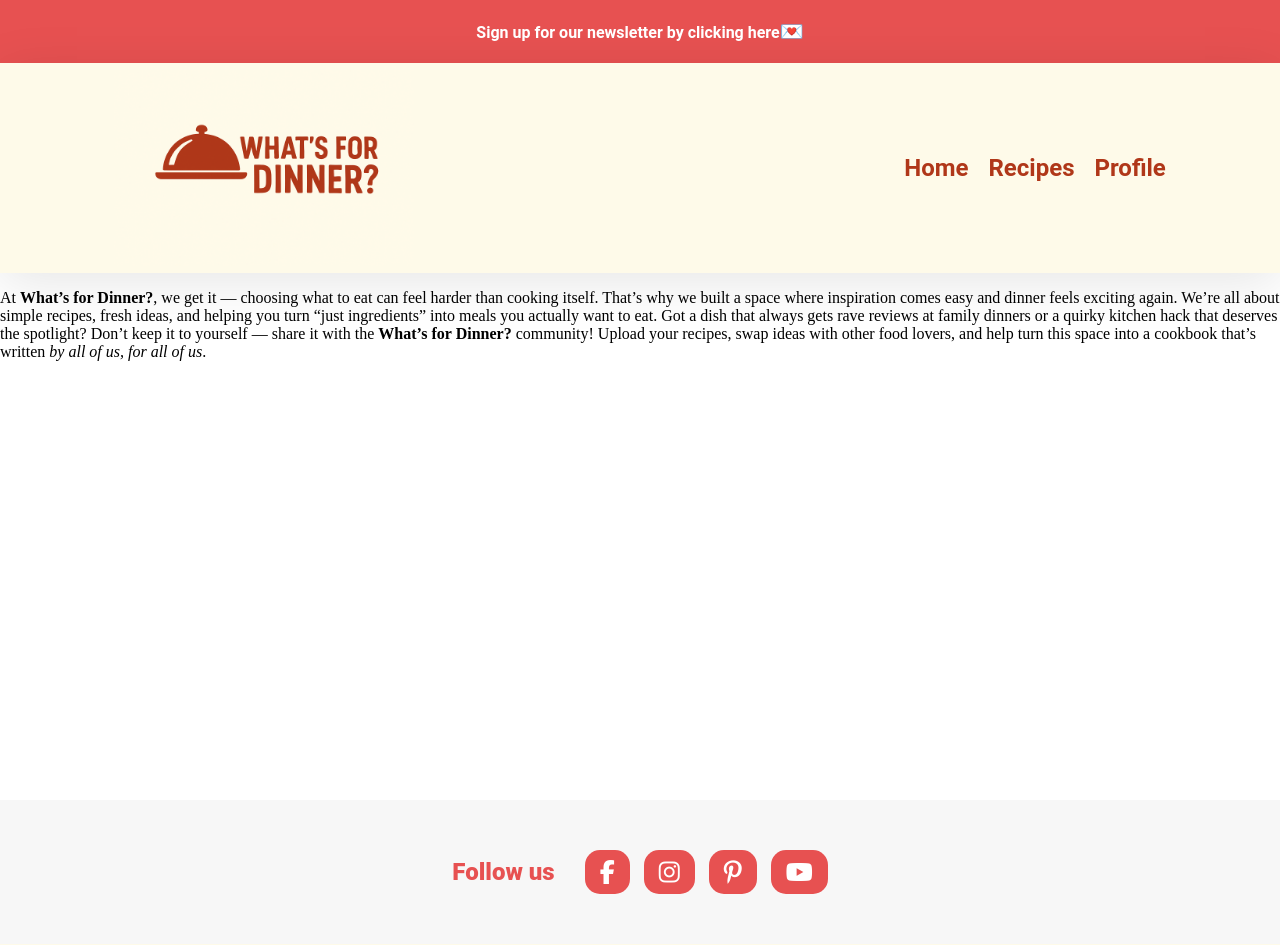
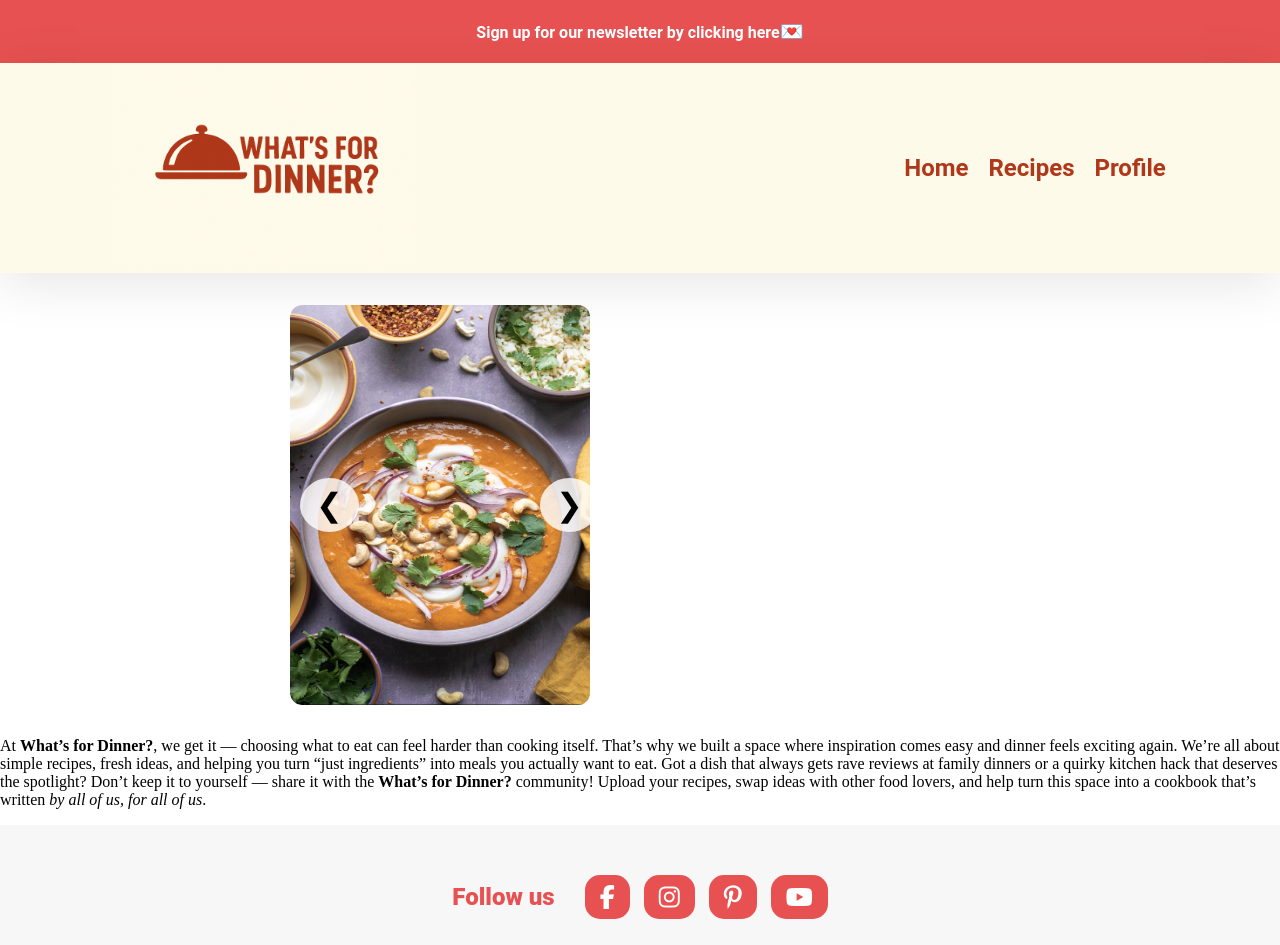
Before and after one commit to mariami57/WhatsForDinner, a Django app: page /about/ in a window 1280 px wide. Shown: the top 945 px of the page. Run offline with Django 5.2, Linux system fonts and the light colour scheme.

Commit message:
added image carousel to the about page

```diff
--- /dev/null
+++ b/static/css/about.css
@@ -0,0 +1,56 @@
+.carousel {
+    position: relative;
+    width: 80%;
+    max-width: 700px;
+    margin: 2rem auto;
+    overflow: hidden;
+    border-radius: 12px;
+
+}
+
+.carousel-track {
+    display:flex;
+    transition: transfor 0.5s ease-in-out;
+}
+
+.carousel-slide {
+    min-width: 100%;
+    box-sizing: border-box;
+}
+
+.carousel-slide img {
+    width: 300px;
+    height: 400px;
+    display:block;
+    border-radius:12px;
+}
+
+
+.car-btns{
+    width:300px;
+}
+
+.carousel-btn {
+  position: absolute;
+  top: 50%;
+  transform: translateY(-50%);
+  background: rgba(255,255,255,0.8);
+  border: none;
+  font-size: 2rem;
+  cursor: pointer;
+  padding: 0.5rem 1rem;
+  border-radius: 50%;
+  transition: background 0.3s;
+}
+
+.carousel-btn:hover {
+  background: rgba(255,255,255,1);
+}
+
+.carousel-btn.prev {
+  left: 10px;
+}
+
+.carousel-btn.next {
+      left: 250px;
+}
--- a/static/css/styles.css
+++ b/static/css/styles.css
@@ -1 +1,2 @@
 @import "base.css";
+@import "about.css";
--- a/templates/common/about.html
+++ b/templates/common/about.html
@@ -2,6 +2,29 @@
 {% load static %}
 
 {% block content %}
+
+    <div class="carousel">
+        <div class="carousel-track">
+            <div class="carousel-slide">
+                <img src="{% static 'images/photo-1.jpg'%}" alt="Delicious dish 1">
+            </div>
+
+            <div class="carousel-slide">
+                <img src="{% static 'images/photo-2.jpg'%}" alt="Delicious dish 2">
+            </div>
+
+            <div class="carousel-slide">
+                <img src="{% static 'images/photo-3.jpg'%}" alt="Delicious dish 3">
+            </div>
+        </div>
+
+        <button class="carousel-btn prev">&#10094;</button>
+        <button class="carousel-btn next">&#10095;</button>
+    </div>
+
+
+
+
 
     <p>
         At <b>What’s for Dinner?</b>, we get it — choosing what to eat can feel harder than cooking itself.
@@ -15,4 +38,27 @@
         and help turn this space into a cookbook that’s written <i>by all of us, for all of us</i>.
 
     </p>
+
+
+<script>
+const track = document.querySelector('.carousel-track');
+const slides = Array.from(track.children);
+const nextBtn = document.querySelector('.carousel-btn.next');
+const prevBtn = document.querySelector('.carousel-btn.prev');
+let currentIndex = 0;
+
+function updateCarousel(){
+    track.style.transform = `translateX(-${currentIndex * 100}%)`;
+}
+
+nextBtn.addEventListener('click', () => {
+    currentIndex = (currentIndex + 1) % slides.length;
+    updateCarousel();
+});
+
+prevBtn.addEventListener('click', () => {
+    currentIndex = (currentIndex - 1 + slides.length) % slides.length;
+    updateCarousel();
+});
+</script>
 {% endblock %}
```
Also changed, not shown: static/images/photo-1.jpg (added), static/images/photo-2.jpg (added), static/images/photo-3.jpg (added).
